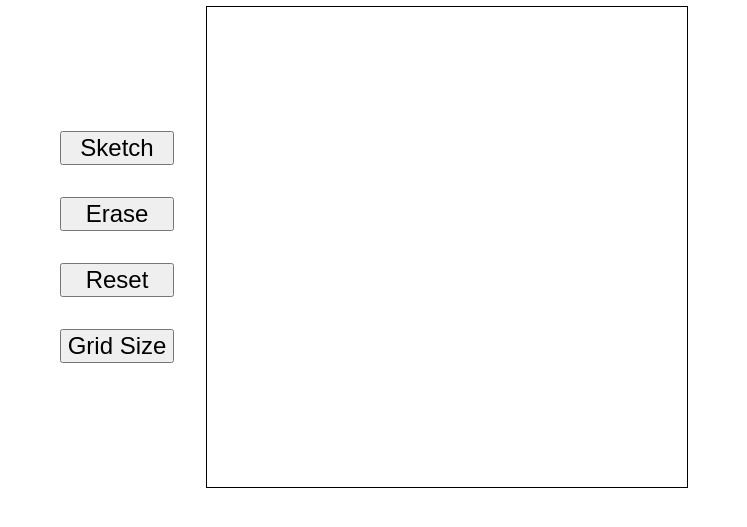
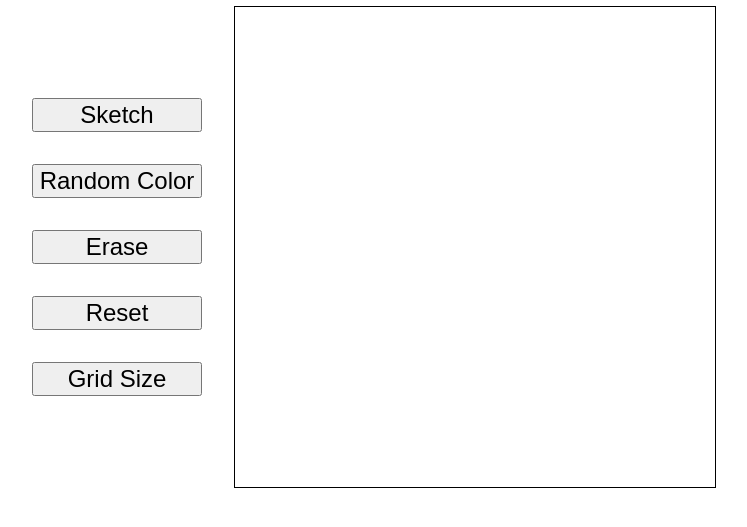
Before and after one commit to Sameer-Ahmed1/etch-a-sketch, a plain HTML site: page index.html in a window 1280 px wide. Shown: the part 103-630 px from the top of the page, without its empty margins (266-1013 px from the left). Drawn offline with Linux system fonts and the light colour scheme.

Commit message:
Add random color generator

```diff
--- a/index.html
+++ b/index.html
@@ -13,6 +13,7 @@
     <div class="flex-container">
       <div class="buttons">
         <button class="button" id="sketch">Sketch</button>
+        <button class="button" id="randColor">Random Color</button>
         <button class="button" id="eraser">Erase</button>
         <button class="button" id="reset">Reset</button>
         <button class="button" id="gridSize">Grid Size</button>
```
